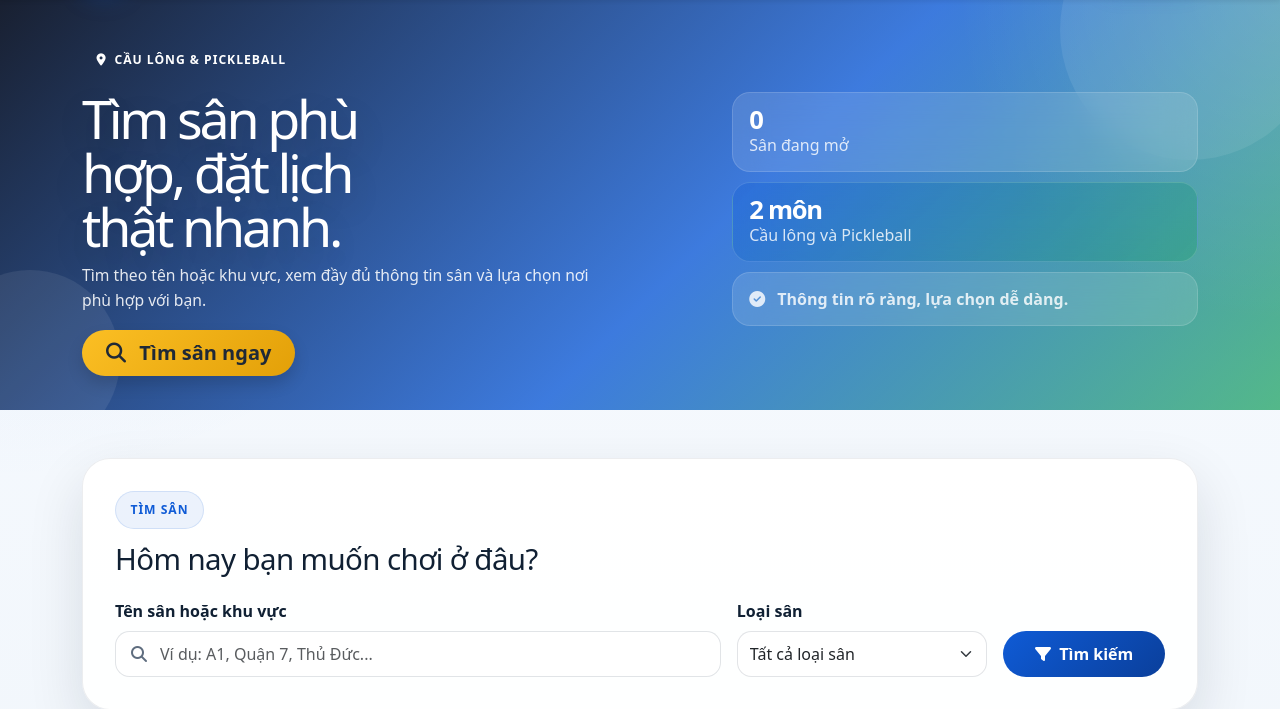
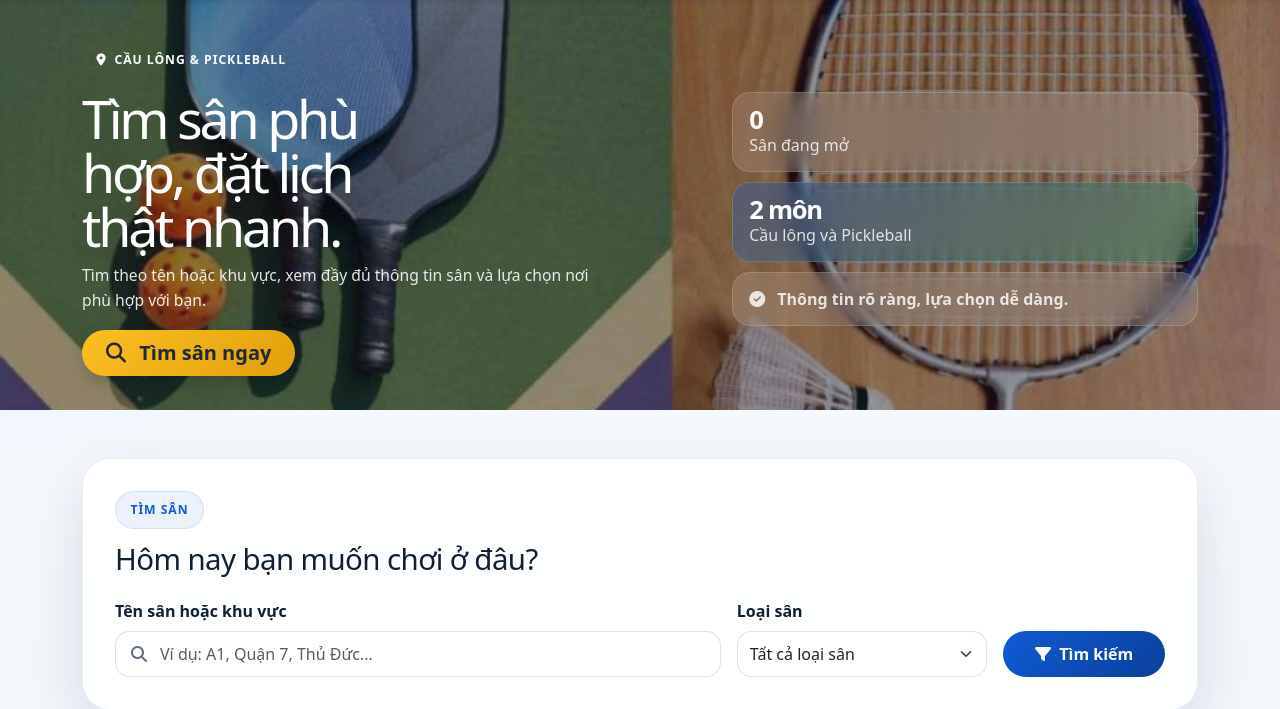
Before and after one commit to haianhdoan5/sport_booking_system, a Django app: page / in a window 1280 px wide. Shown: the part 80-789 px from the top of the page. Run offline with Django 5.2, Linux system fonts and the light colour scheme; data that the repository does not hold is empty.

Commit message:
fix: apply custom image to home hero banner

```diff
--- a/bookings/templates/bookings/field_list.html
+++ b/bookings/templates/bookings/field_list.html
@@ -2,6 +2,21 @@
 {% load static %}
 
 {% block title %}Tìm và đặt sân thể thao{% endblock %}
+
+{% block extra_css %}
+<style>
+  .hero-banner {
+    background:
+      linear-gradient(rgba(12, 19, 36, 0.45), rgba(12, 19, 36, 0.45)),
+      url("{% static 'bookings/images/navbar_bg.jpg' %}") center / cover no-repeat !important;
+  }
+
+  .hero-banner::before,
+  .hero-banner::after {
+    display: none;
+  }
+</style>
+{% endblock %}
 
 {% block hero %}
 <section class="hero-banner">
```
